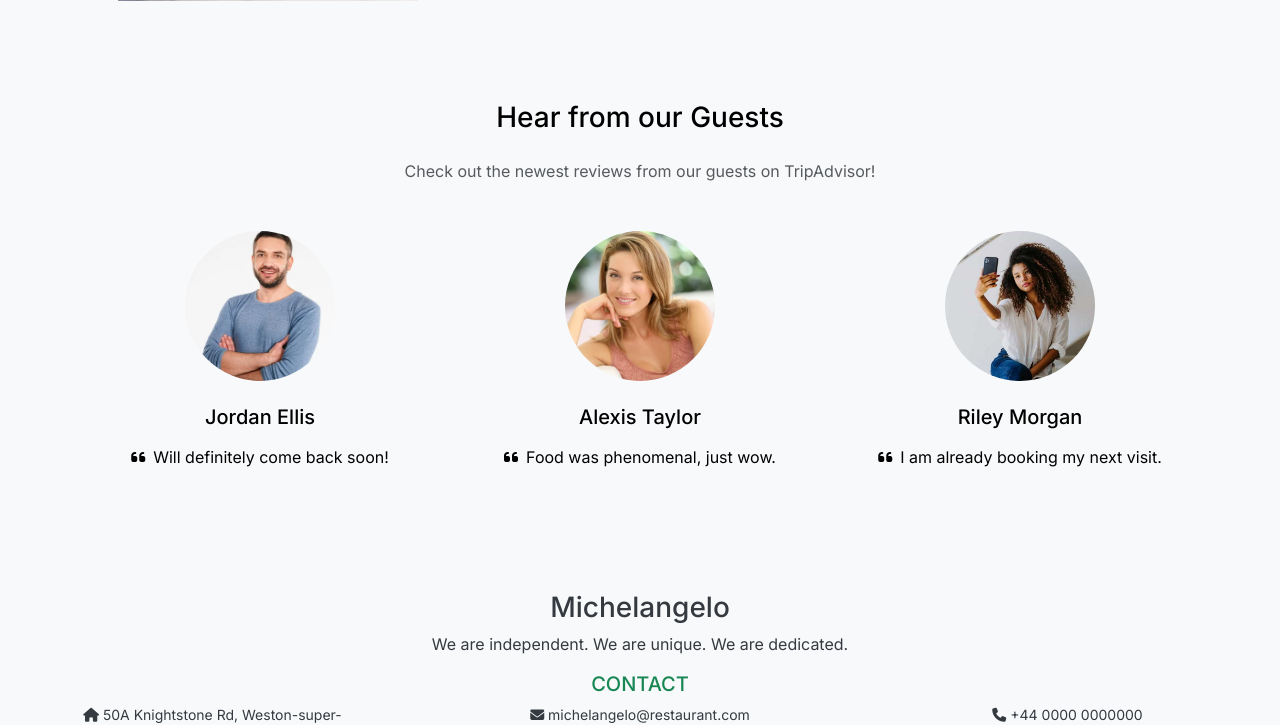
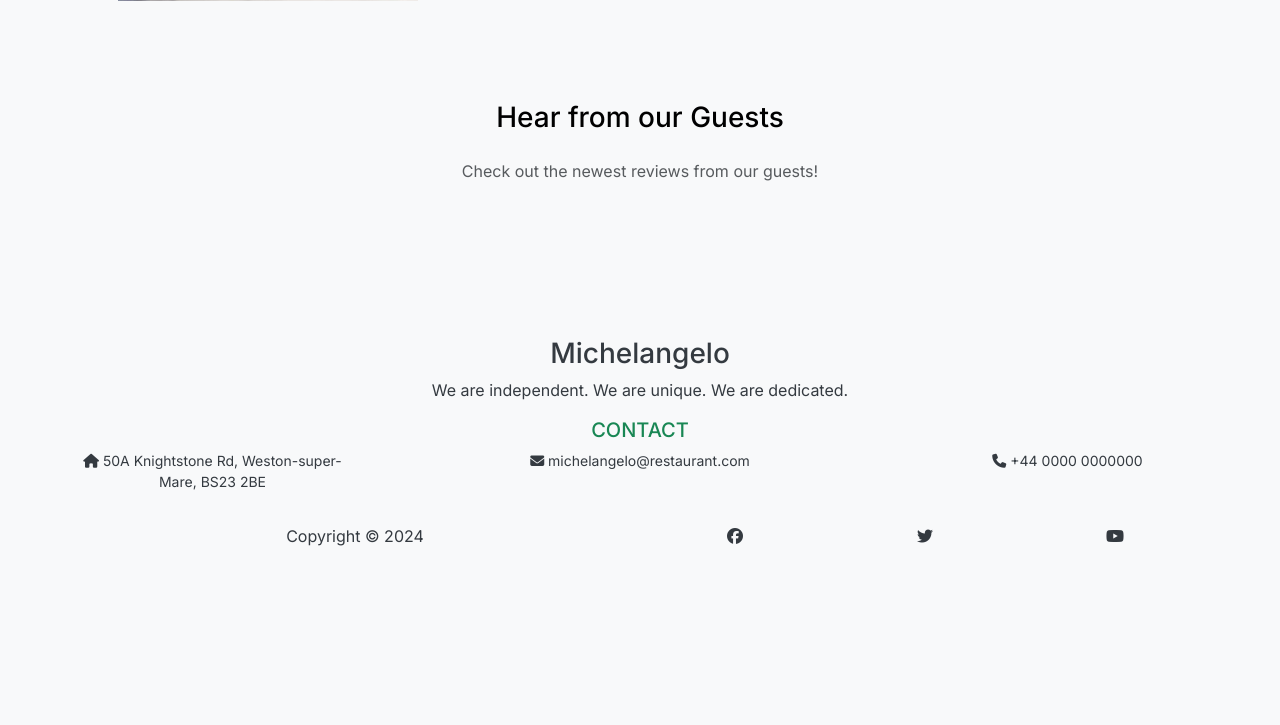
Before and after one commit to conor-timmis/Michelangelo, a Django app: page / in a window 1280 px wide. Shown: the part 1337-2062 px from the top of the page. After the commit the page ends 1883 px from the top, so only its background shows below. Run offline with Django 5.2, Linux system fonts and the light colour scheme.

Commit message:
Change to structure of Review section

```diff
--- a/home/templates/home/index.html
+++ b/home/templates/home/index.html
@@ -80,45 +80,24 @@
             <div class="col-md-10 col-xl-8 text-center">
                 <h3 class="mb-4">Hear from our Guests</h3>
                 <p class="mb-4 pb-2 mb-md-5 pb-md-0 py-0 text-muted">
-              Check out the newest reviews from our guests on TripAdvisor!
+                    Check out the newest reviews from our guests!
                 </p>
             </div>
         </div>
 
         <div class="row text-center">
+            {% for review in reviews %}
                 <div class="col-md-4 mb-0 mb-md-0">
                     <div class="d-flex justify-content-center mb-4">
-                <img src="static/images/jordanellis.png"
+                        <img src="static/images/default.png"
                         class="rounded-circle shadow-1-strong" width="150" height="150" />
                     </div>
-            <h5 class="mb-3">Jordan Ellis</h5>
+                    <h5 class="mb-3">{{ review.user.username }}</h5>
                     <p class="px-xl-3">
-                <i class="fas fa-quote-left pe-2"></i>Will definitely come back soon!
+                        <i class="fas fa-quote-left pe-2"></i>{{ review.comment }}
                     </p>
-
                 </div>
-            <div class="col-md-4 mb-0 mb-md-0">
-            <div class="d-flex justify-content-center mb-4">
-                <img src="static/images/alexistaylor.png"
-                class="rounded-circle shadow-1-strong" width="150" height="150" />
-            </div>
-            <h5 class="mb-3">Alexis Taylor</h5>
-            <p class="px-xl-3">
-                <i class="fas fa-quote-left pe-2"></i>Food was phenomenal, just wow.
-            </p>
-
-            </div>
-            <div class="col-md-4 mb-0 mb-md-0">
-            <div class="d-flex justify-content-center mb-4">
-                <img src="static/images/rileymorgan.png"
-                class="rounded-circle shadow-1-strong" width="150" height="150" />
-            </div>
-            <h5 class="mb-3">Riley Morgan</h5>
-            <p class="px-xl-3">
-                <i class="fas fa-quote-left pe-2"></i>I am already booking my next visit.
-            </p>
-
-            </div>
+            {% endfor %}
         </div>
     </div>
   </section>
```
Lines whose indentation alone changed are shown as unchanged.
